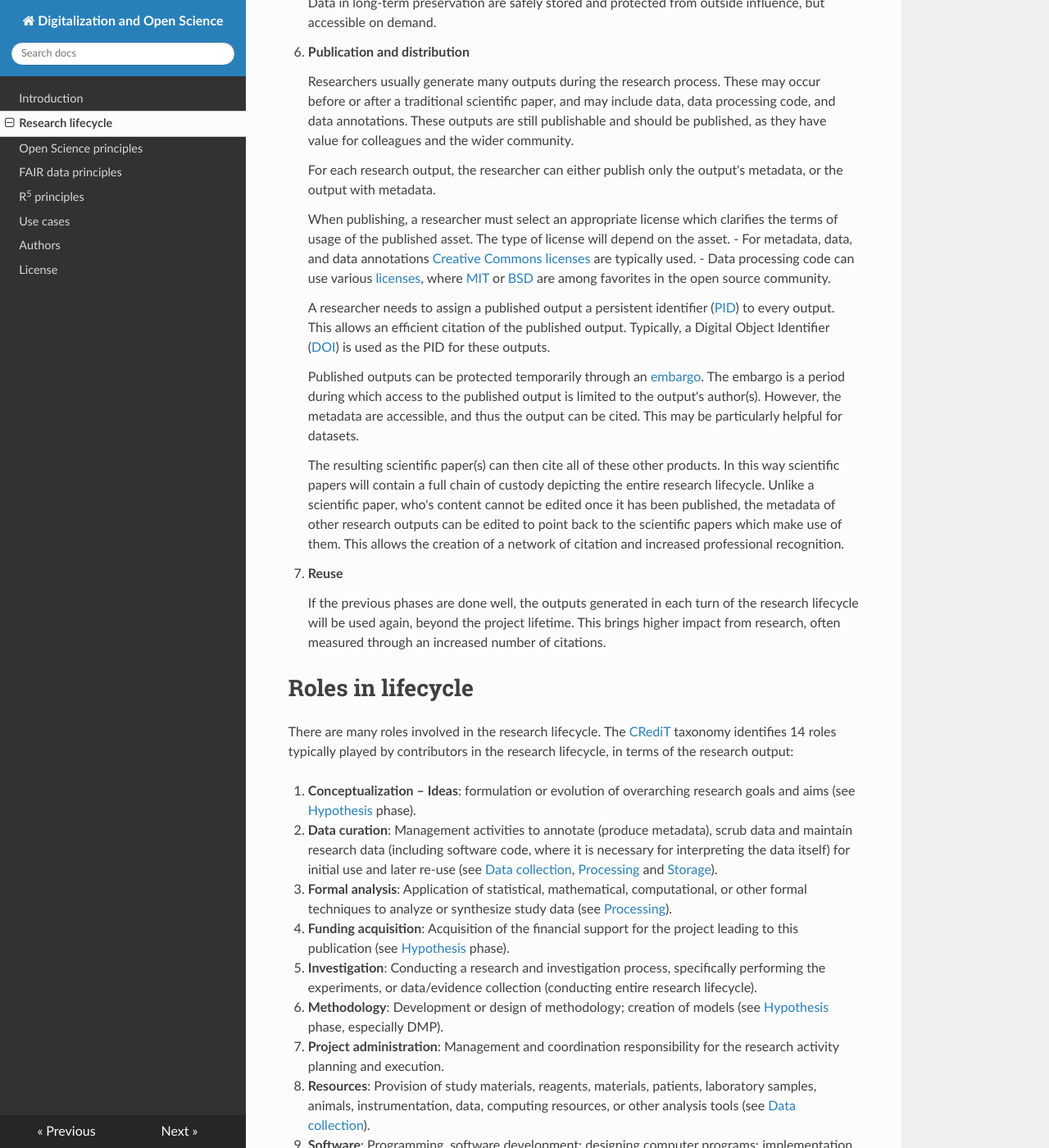
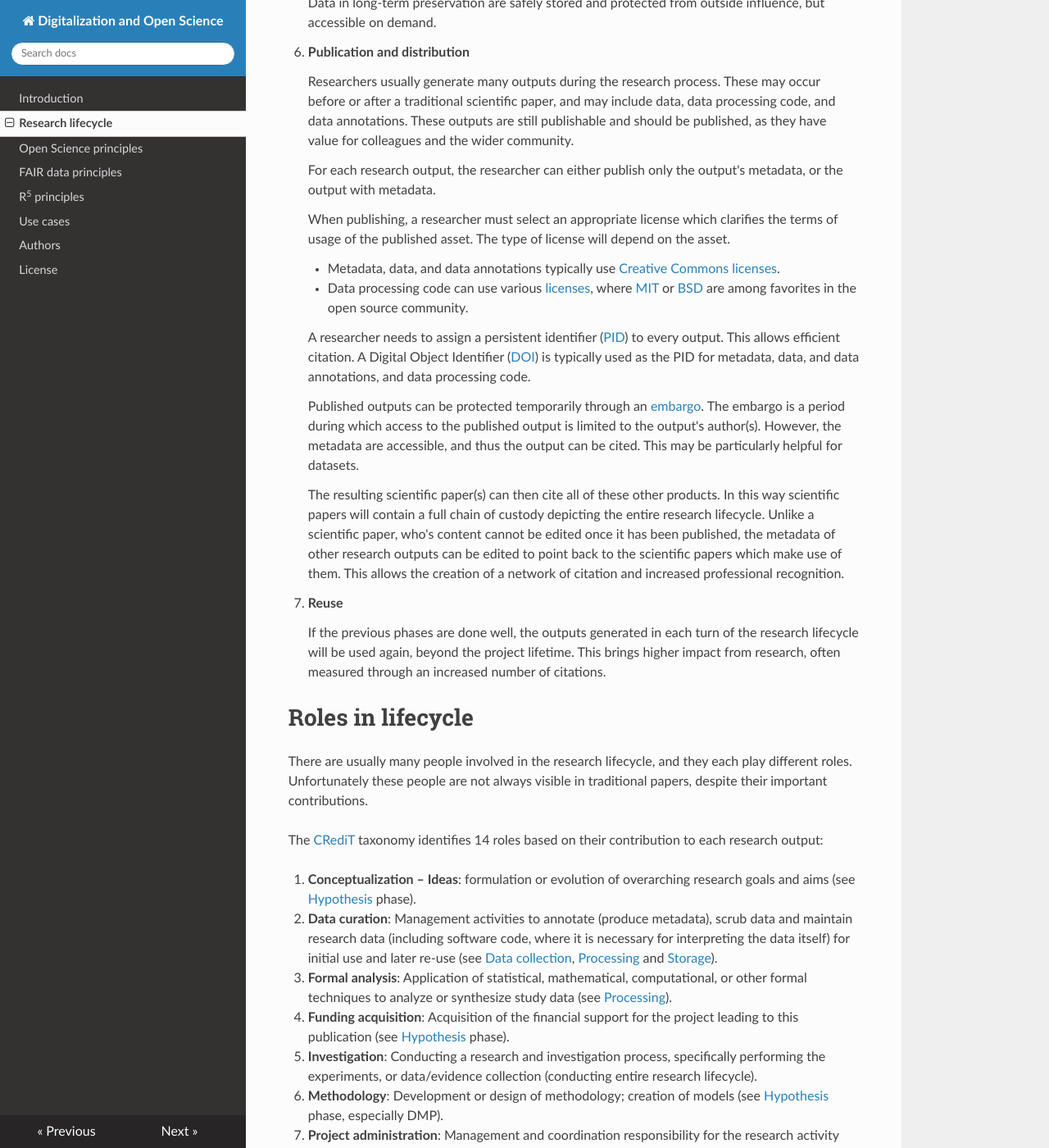
Before and after one commit to InesWuerth/FAIR-data-and-Open-Science-principles, an MkDocs documentation site: the page built from docs/1_research_lifecycle.md, in a window 1280 px wide and 1400 px high, scrolled down 1956 px. Shown: the whole window at 82% size. Built offline with MkDocs 1.6.1, drawn with Linux system fonts in a browser that asks for light colours; nearby versions of some CDN libraries; some of the changed text lies outside the part shown.

Commit message:
Update 1_research_lifecycle.md
Added plea to include the contributor role

```diff
--- a/docs/1_research_lifecycle.md
+++ b/docs/1_research_lifecycle.md
@@ -50,10 +50,11 @@
     For each research output, the researcher can either publish only the output's metadata, or the output with metadata.
 
     When publishing, a researcher must select an appropriate license which clarifies the terms of usage of the published asset. The type of license will depend on the asset.
-    - For metadata, data, and data annotations [Creative Commons licenses](https://creativecommons.org/choose/) are typically used.
+
+    - Metadata, data, and data annotations typically use [Creative Commons licenses](https://creativecommons.org/choose/).
     - Data processing code can use various [licenses](https://choosealicense.com/), where [MIT](https://opensource.org/licenses/MIT) or [BSD](https://opensource.org/licenses/BSD-3-Clause) are among favorites in the open source community.
 
-    A researcher needs to assign a published output a persistent identifier ([PID](https://support.orcid.org/hc/en-us/articles/360006971013-What-are-Persistent-identifiers-PIDs-)) to every output. This allows an efficient citation of the published output. Typically, a Digital Object Identifier ([DOI](https://en.wikipedia.org/wiki/Digital_object_identifier)) is used as the PID for these outputs.
+    A researcher needs to assign a persistent identifier ([PID](https://support.orcid.org/hc/en-us/articles/360006971013-What-are-Persistent-identifiers-PIDs-)) to every output. This allows efficient citation. A Digital Object Identifier ([DOI](https://en.wikipedia.org/wiki/Digital_object_identifier)) is typically used as the PID for metadata, data, and data annotations, and data processing code.
 
     Published outputs can be protected temporarily through an [embargo](https://en.wikipedia.org/wiki/Embargo_(academic_publishing)). The embargo is a period during which access to the published output is limited to the output's author(s). However, the metadata are accessible, and thus the output can be cited. This may be particularly helpful for datasets.
 
@@ -67,7 +68,9 @@
 
 # Roles in lifecycle
 
-There are many roles involved in the research lifecycle. The [CRediT](https://casrai.org/credit/) taxonomy identifies 14 roles typically played by contributors in the research lifecycle, in terms of the research output:
+There are usually many people involved in the research lifecycle, and they each play different roles. Unfortunately these people are not always visible in traditional papers, despite their important contributions.
+
+The [CRediT](https://casrai.org/credit/) taxonomy identifies 14 roles based on their contribution to each research output:
 
  1. **Conceptualization – Ideas**: formulation or evolution of overarching research goals and aims (see [Hypothesis](#hypothesis) phase).
  2. **Data curation**: Management activities to annotate (produce metadata), scrub data and maintain research data (including software code, where it is necessary for interpreting the data itself) for initial use and later re-use (see [Data collection](#data-collection), [Processing](#data-processing) and [Storage](#data-storing)).
@@ -84,6 +87,7 @@
  13. **Writing – original draft**: Preparation, creation and/or presentation of the published work, specifically writing the initial draft (see [Publishing](#publishing)).
  14. **Writing – review & editing**: Preparation, creation and/or presentation of the published work by those from the original research group, specifically critical review, commentary or revision including pre- or post-publication stages (see [Publishing](#publishing)).
 
-
 ![CRedit badges](./img/badges.png)
 **Figure 2.** CRediT roles identify the contribution of different actors to a research output. They are depicted here as [OpenBadges](https://openbadges.org/about/) (source: [Github](https://github.com/akenall/Open-Contributorship-Badges/blob/master/Badge%20Files.md))
+
+We suggest that every contributor to each research output should be assigned one of these roles. This should be done in the output metadata and where possible in the output itself.
```
